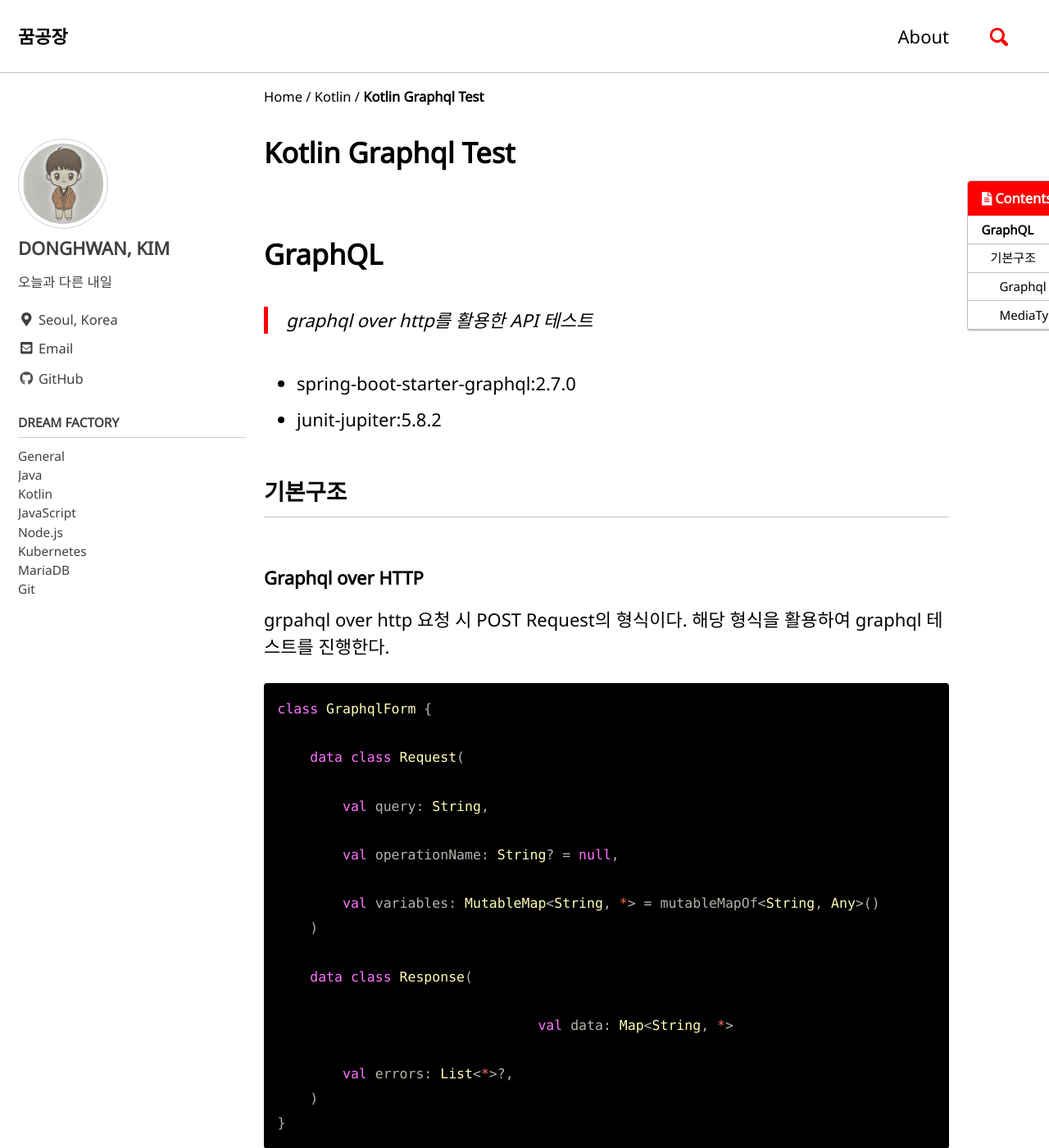
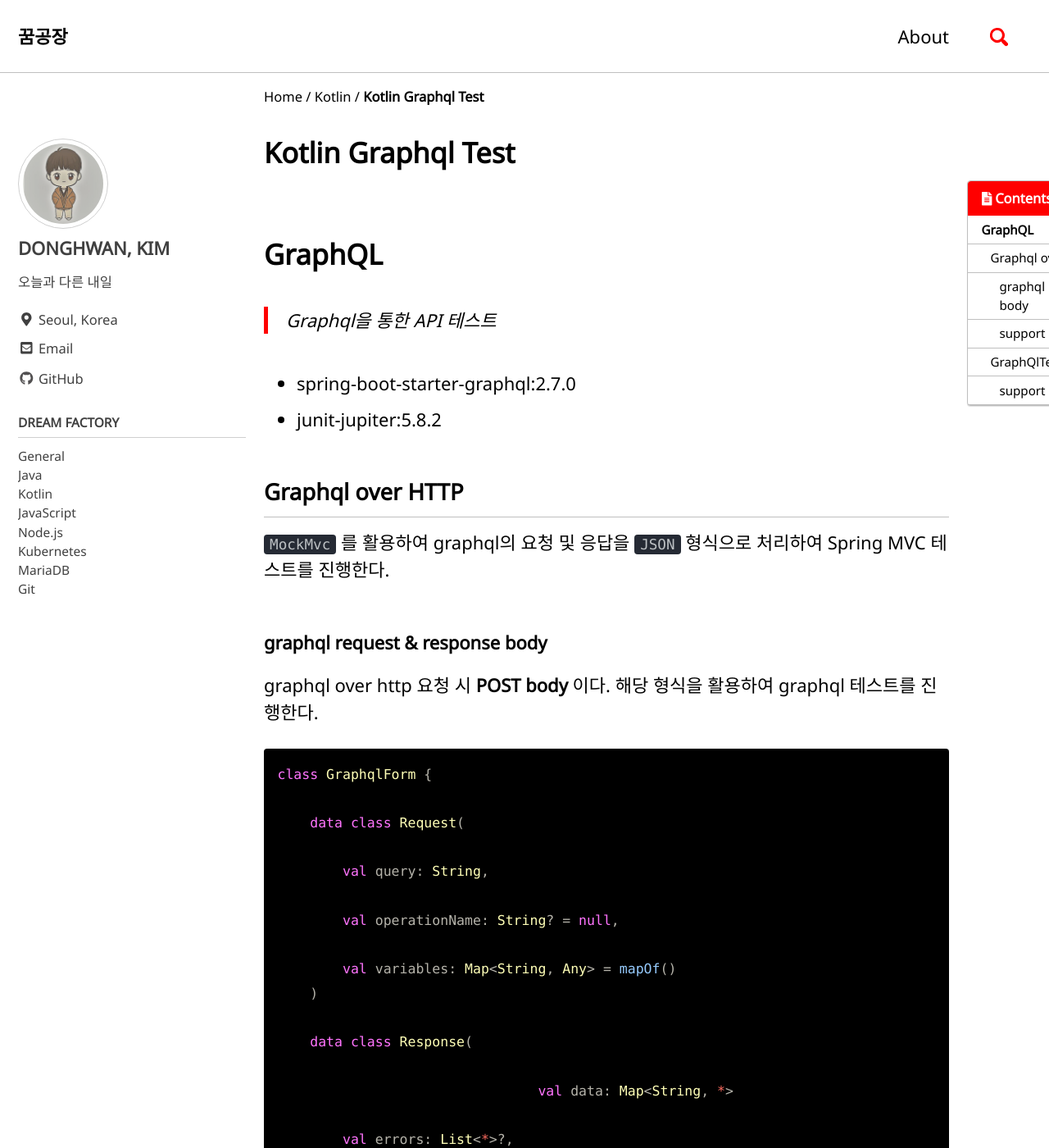
Before and after one commit to yearnlune/yearnlune.github.io, a Jekyll site: the page built from _posts/kotlin/2022-06-06-kotlin-graphql-test.md, in a window 1280 px wide and 1400 px high. Shown: the whole window at 82% size. Built offline with Jekyll 4.4.1, drawn with Linux system fonts in a browser that asks for light colours; cached includes are drawn as plain includes; comment, search, counter and statistics services are not loaded; some of the changed text lies outside the part shown.

Commit message:
fix: Added contents to 'kotlin-graphql-test'

````diff
--- a/_posts/java/2022-06-06-kotlin-graphql-test.md
+++ b/_posts/kotlin/2022-06-06-kotlin-graphql-test.md
@@ -16,17 +16,19 @@ categories:
 
 # GraphQL
 
-> graphql over http를 활용한 API 테스트
+> Graphql을 통한 API 테스트
 >
 
 - spring-boot-starter-graphql:2.7.0
 - junit-jupiter:5.8.2
 
-## 기본구조
+## Graphql over HTTP
 
-### Graphql over HTTP
+`MockMvc` 를 활용하여 graphql의 요청 및 응답을 `JSON` 형식으로 처리하여 Spring MVC 테스트를 진행한다.
 
-grpahql over http 요청 시 POST Request의 형식이다. 해당 형식을 활용하여 graphql 테스트를 진행한다.
+### graphql request & response body
+
+graphql over http 요청 시 **POST body** 이다. 해당 형식을 활용하여 graphql 테스트를 진행한다.
 
 ```kotlin
 class GraphqlForm {
@@ -37,7 +39,7 @@ class GraphqlForm {
 
         val operationName: String? = null,
 
-        val variables: MutableMap<String, *> = mutableMapOf<String, Any>()
+        val variables: Map<String, Any> = mapOf()
     )
 
     data class Response(
@@ -49,14 +51,13 @@ class GraphqlForm {
 }
 ```
 
-### MediaType.APPLICATION_GRAPHQL
+### support
 
-content-type을 `application/graphql+json` 이나, `application/json`로 요청한다. 그리고, [spring-graphql](https://github.com/spring-projects/spring-graphql/blob/85ad5bbfb40006a39caa9f58395ab115e1d2e418/spring-graphql/src/main/java/org/springframework/graphql/server/webmvc/GraphQlHttpHandler.java)의 경우 `Mono` 를 통한 비동기 요청 및 응답을 하기 때문에 비동기 API 테스트로 진행한다.
+request의 content-type을 `application/graphql+json` 이나, `application/json`로 요청한다. 그리고, [spring-graphql](https://github.com/spring-projects/spring-graphql/blob/85ad5bbfb40006a39caa9f58395ab115e1d2e418/spring-graphql/src/main/java/org/springframework/graphql/server/webmvc/GraphQlHttpHandler.java)의 경우 `Mono` 를 통한 **비동기 요청 및 응답**을 하기 때문에 비동기 API 테스트로 진행한다.
 
 ```kotlin
-@ExtendWith(SpringExtension::class)
 @SpringBootTest(webEnvironment = SpringBootTest.WebEnvironment.RANDOM_PORT)
-@AutoConfigureMockMvc  // MockMvc를 통해 HTTP 테스트 하기 위함
+@AutoConfigureMockMvc
 @ActiveProfiles("test")
 abstract class ControllerTestSupport {
 
@@ -78,7 +79,6 @@ abstract class ControllerTestSupport {
                     .contentType(MediaType.APPLICATION_GRAPHQL)
                     .characterEncoding("UTF-8")
             ).andExpect {
-								// spring-graphql은 GraphQlHttpHandler를 활용하여 비동기 요청한다.
                 MockMvcResultMatchers.request().asyncStarted()
                 MockMvcResultMatchers.request().asyncResult(CoreMatchers.notNullValue())
             }.andReturn()
@@ -100,3 +100,26 @@ abstract class ControllerTestSupport {
     }
 }
 ```
+
+## GraphQlTester
+
+`org.springframework.graphql:spring-graphql-test` 의 `GraphQlTester` 를 활용하여 손쉽게 Graphql 테스트를 작성할 수 있다.
+
+```kotlin
+testImplementation("org.springframework.graphql:spring-graphql-test:1.0.0")
+```
+
+### support
+
+`@AutoConfigureGraphQlTester` 를 활용하여 `GraphQlTester` 빈을 주입받는다.
+
+```kotlin
+@SpringBootTest
+@AutoConfigureGraphQlTester
+@ActiveProfiles("test")
+abstract class GraphQlTestSupport {
+
+    @Autowired
+    protected lateinit var graphQlTester: GraphQlTester
+}
+```
````
